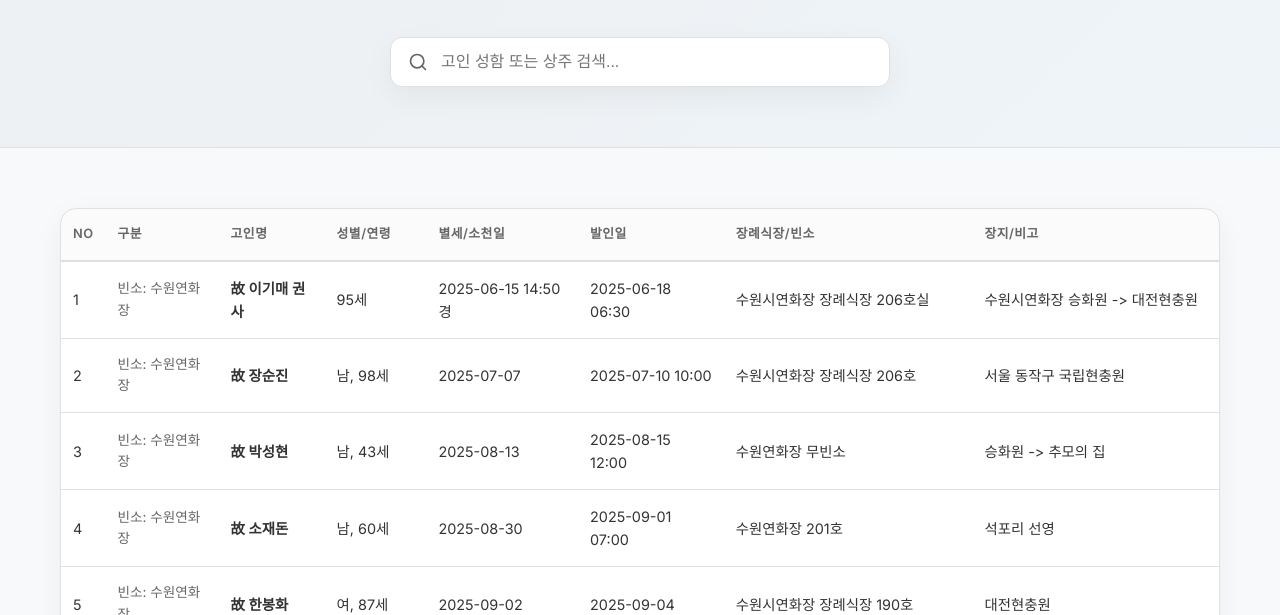
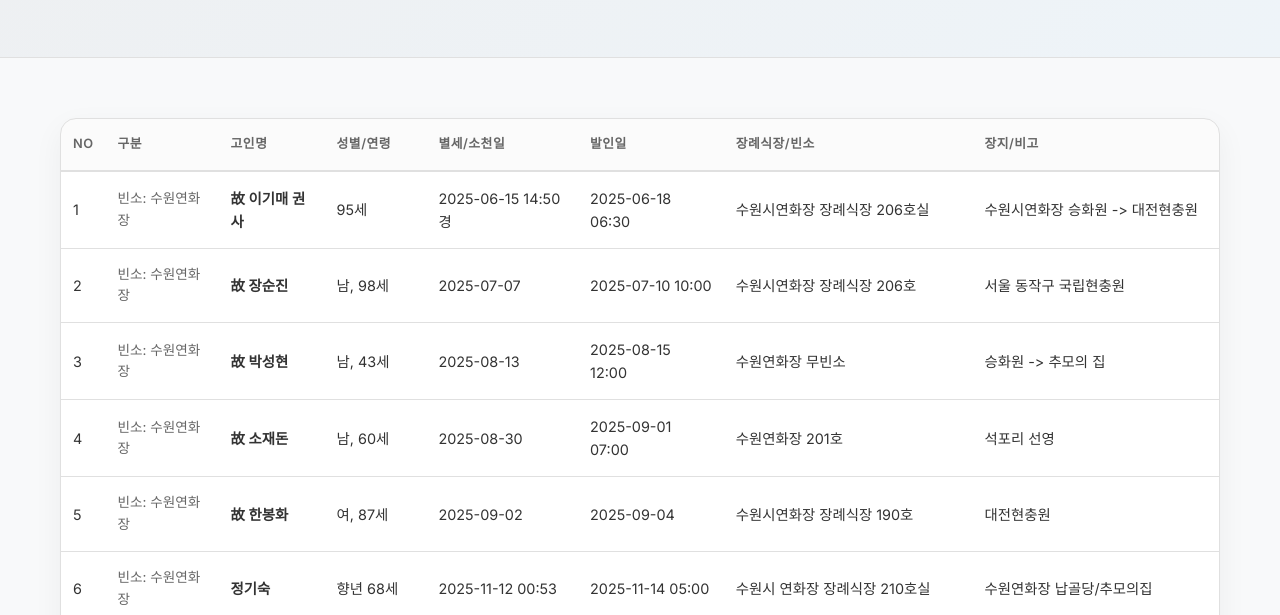
Before and after one commit to heekeunlee/events_2025, a website built with Vite: page index.html in a window 1280 px wide. Shown: the part 185-800 px from the top of the page. Built offline with nearby package versions, Linux system fonts and the light colour scheme.

Commit message:
feat: remove search functionality as requested

```diff
--- a/app.js
+++ b/app.js
@@ -6,9 +6,6 @@ async function init() {
         const response = await fetch(`${baseUrl}data.json`);
         obituaries = await response.json();
         renderObituaries(obituaries);
-
-        const searchInput = document.getElementById('search-input');
-        searchInput.addEventListener('input', handleSearch);
 
         setupModal();
     } catch (error) {
@@ -43,15 +40,7 @@ function renderObituaries(data) {
     `).join('');
 }
 
-function handleSearch(e) {
-    const term = e.target.value.toLowerCase();
-    const filtered = obituaries.filter(item =>
-        item.name.toLowerCase().includes(term) ||
-        item.family.toLowerCase().includes(term) ||
-        item.burialPlace.toLowerCase().includes(term)
-    );
-    renderObituaries(filtered);
-}
+
 
 function showDetail(id) {
     const item = obituaries.find(o => o.id === id);
--- a/index.html
+++ b/index.html
@@ -16,10 +16,6 @@
             <div class="container">
                 <h1>2025 수원연화장 부고록</h1>
                 <p class="subtitle">고인의 평안한 안식을 기원합니다</p>
-                <div class="search-container">
-                    <input type="text" id="search-input" placeholder="고인 성함 또는 상주 검색...">
-                    <svg class="search-icon" viewBox="0 0 24 24" fill="none" stroke="currentColor" stroke-width="2" stroke-linecap="round" stroke-linejoin="round"><circle cx="11" cy="11" r="8"></circle><line x1="21" y1="21" x2="16.65" y2="16.65"></line></svg>
-                </div>
             </div>
         </header>
 
--- a/style.css
+++ b/style.css
@@ -58,41 +58,6 @@ h1 {
 .subtitle {
     color: var(--text-muted);
     font-size: 1.1rem;
-    margin-bottom: 40px;
-}
-
-.search-container {
-    position: relative;
-    max-width: 500px;
-    margin: 0 auto;
-}
-
-#search-input {
-    width: 100%;
-    padding: 15px 20px 15px 50px;
-    border-radius: 12px;
-    border: 1px solid var(--border-color);
-    background-color: var(--card-bg);
-    color: var(--text-main);
-    font-size: 1rem;
-    outline: none;
-    transition: var(--transition);
-    box-shadow: var(--shadow);
-}
-
-#search-input:focus {
-    border-color: var(--accent-color);
-    box-shadow: 0 0 0 4px rgba(52, 152, 219, 0.1);
-}
-
-.search-icon {
-    position: absolute;
-    left: 18px;
-    top: 50%;
-    transform: translateY(-50%);
-    width: 20px;
-    height: 20px;
-    color: var(--text-muted);
 }
 
 .table-responsive {
```
